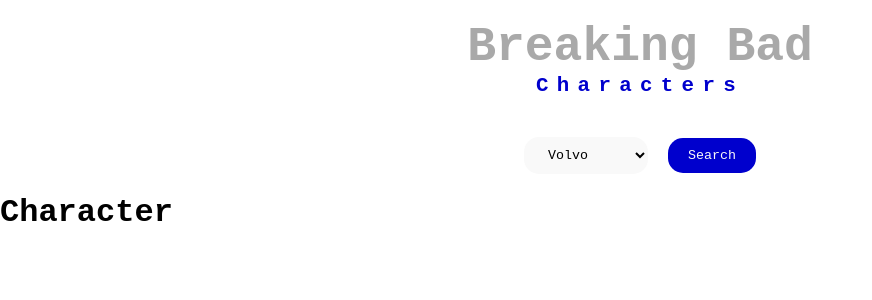
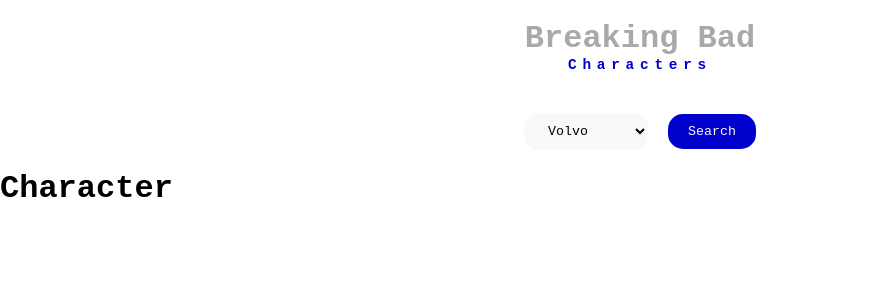
Before and after one commit to rayyaneelmalhouni/breaking.bad, a Svelte app: page / in a window 1280 px wide. Shown: the top 300 px of the page, without its empty margins (0-872 px from the left). Built offline with nearby package versions, Linux system fonts and the light colour scheme; no server answers; a web font is replaced by a local one.

Commit message:
Getting value from form

```diff
--- a/src/App.svelte
+++ b/src/App.svelte
@@ -15,13 +15,13 @@
 	}
 	.title {
 		color: #A9A9A9;
-		font-size: 3em;
+		font-size: 2em;
 		margin-top: 20px;
 	}
 	.sub-title {
 		color: 	#0000CD;
 		letter-spacing: .4em;
-		font-size: 1.3em;
+		font-size: .9em;
 	}
 </style>
 <h1 class="title">Breaking Bad</h1>
--- a/src/components/Search.svelte
+++ b/src/components/Search.svelte
@@ -1,4 +1,9 @@
-
+<script>
+    let character = "volvo";
+ function search() {
+     console.log(character)
+ }
+</script>
 
 <style>
     .search-container {
@@ -36,11 +41,11 @@
     }
 </style>
 <div class="search-container">
-<select name="cars" id="cars" class="selector">
+<select name="cars" id="cars" class="selector" bind:value={character}>
     <option value="volvo">Volvo</option>
     <option value="saab">Saab</option>
     <option value="mercedes">Mercedes</option>
     <option value="audi">Audi</option>
 </select>
-<button class="submit_btn">Search</button>
+<button class="submit_btn" on:click={search}>Search</button>
 </div>
```
